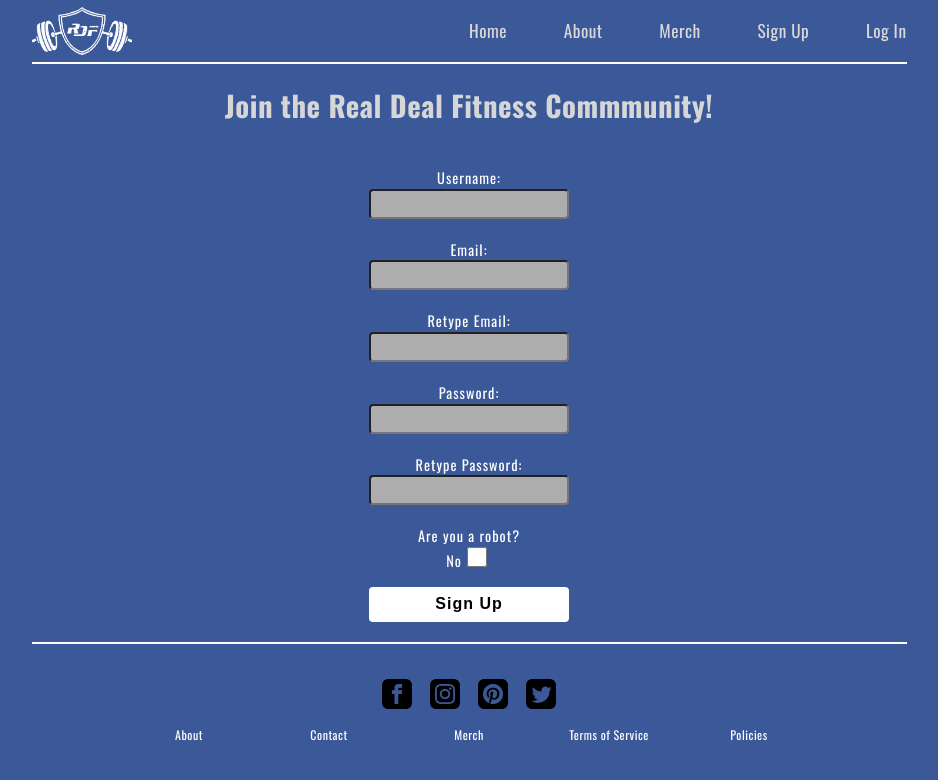
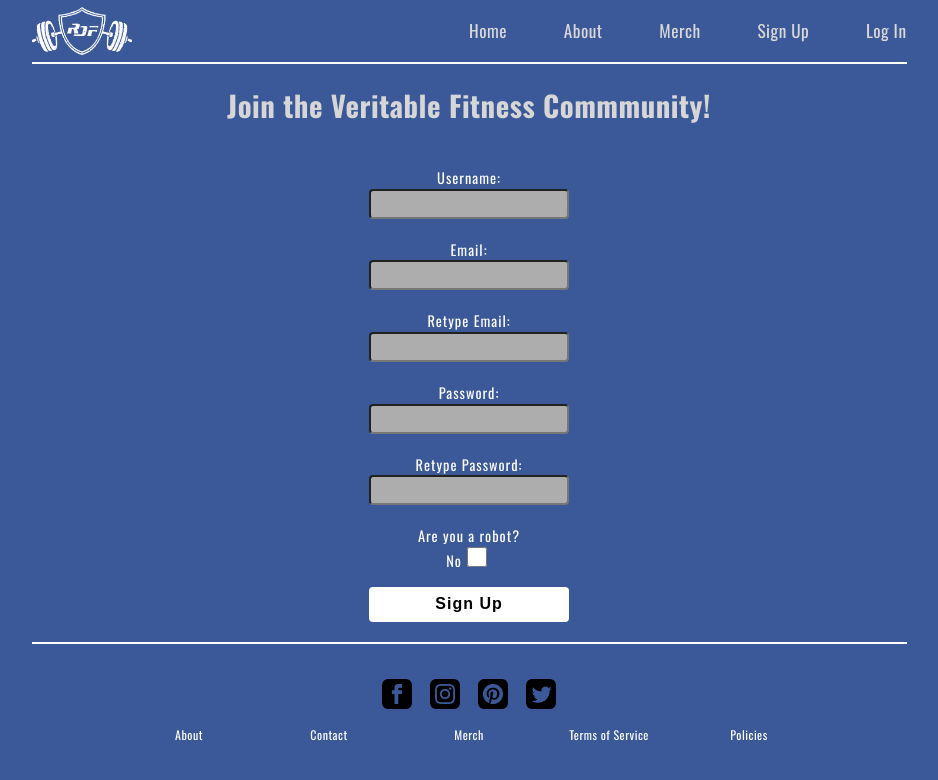
Before and after one commit to BillGibsonDev/MERN-Fitness-Blog-Client, a React (Create React App) app: page /SignUpPage in a window 1280 px wide. Shown: the top 780 px of the page, without its empty margins (171-1109 px from the left). Built offline with nearby package versions, Linux system fonts and the light colour scheme; no server answers.

Commit message:
rebranding

```diff
--- a/src/pages/static-pages/ContactPage.js
+++ b/src/pages/static-pages/ContactPage.js
@@ -8,7 +8,7 @@ export default function Contact () {
         <StyledContact>
             <div className="contact-wrapper">
                 <h1>Contact us</h1>
-                <h2>Directly contact the Real Deal Fitness with any questions or concerns.</h2>
+                <h2>Directly contact Veritable Fitness with any questions or concerns.</h2>
                 <ContactForm />
             </div>
         </StyledContact >
--- a/src/pages/static-pages/SignUpPage.js
+++ b/src/pages/static-pages/SignUpPage.js
@@ -64,7 +64,7 @@ export default function SignUpPage() {
 			{
 				registered === false ? (
 					<>
-						<h1>Join the Real Deal Fitness Commmunity!</h1>
+						<h1>Join the Veritable Fitness Commmunity!</h1>
 						<div className="form-wrapper">
 							<label>Username:</label>
 							<input
```
